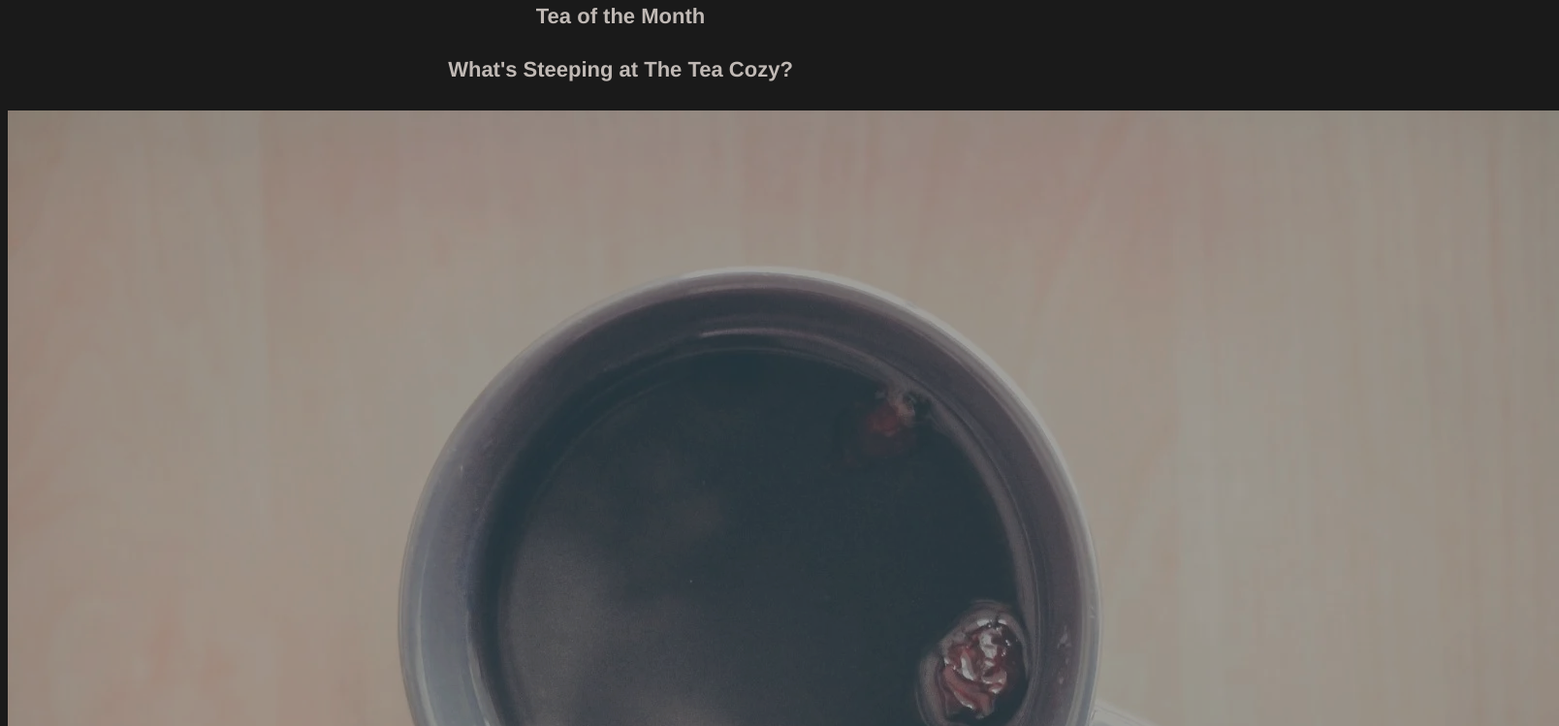
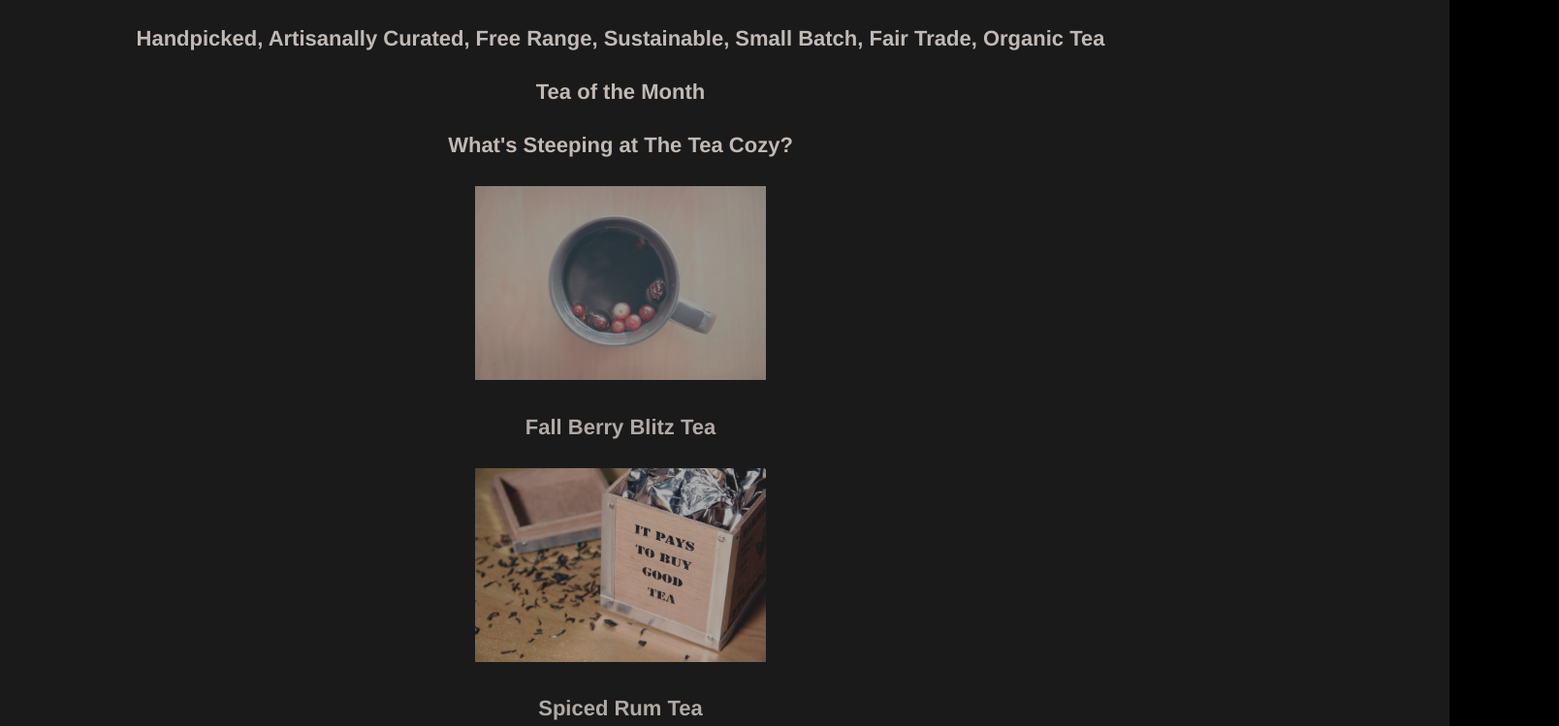
Before and after one commit to SilentStealth0/Project-Tea-Cozy, a website: page html/index.html in a window 1280 px wide. Shown: the part 125-874 px from the top of the page at 97% size, 1608 px wide, since content can reach past the window. Drawn offline with Linux system fonts and the light colour scheme.

Commit message:
Changed the height and width of the tea of month img

```diff
--- a/css/index.css
+++ b/css/index.css
@@ -12,7 +12,7 @@ header{
   border-bottom: 1px solid seashell;
   text-decoration: none;
   display: flex;
-  position: fixed;
+  /*TODO: Make header fixed*/
 }
 
 header nav{
@@ -33,3 +33,8 @@ header nav ul li{
   padding-left: 20px;
   cursor: pointer;
 }
+
+#tea_of_month div img{
+  height: 200px;
+  width: 300px;
+}
```
